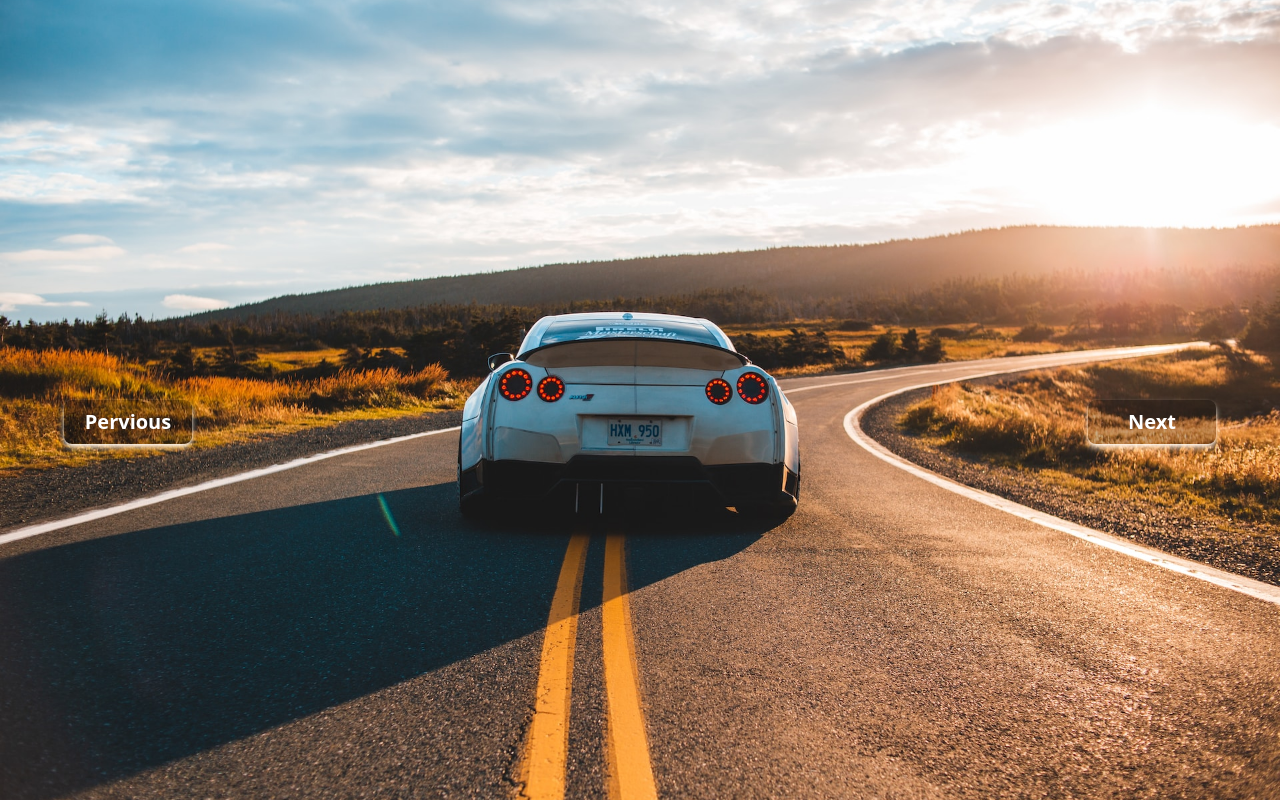
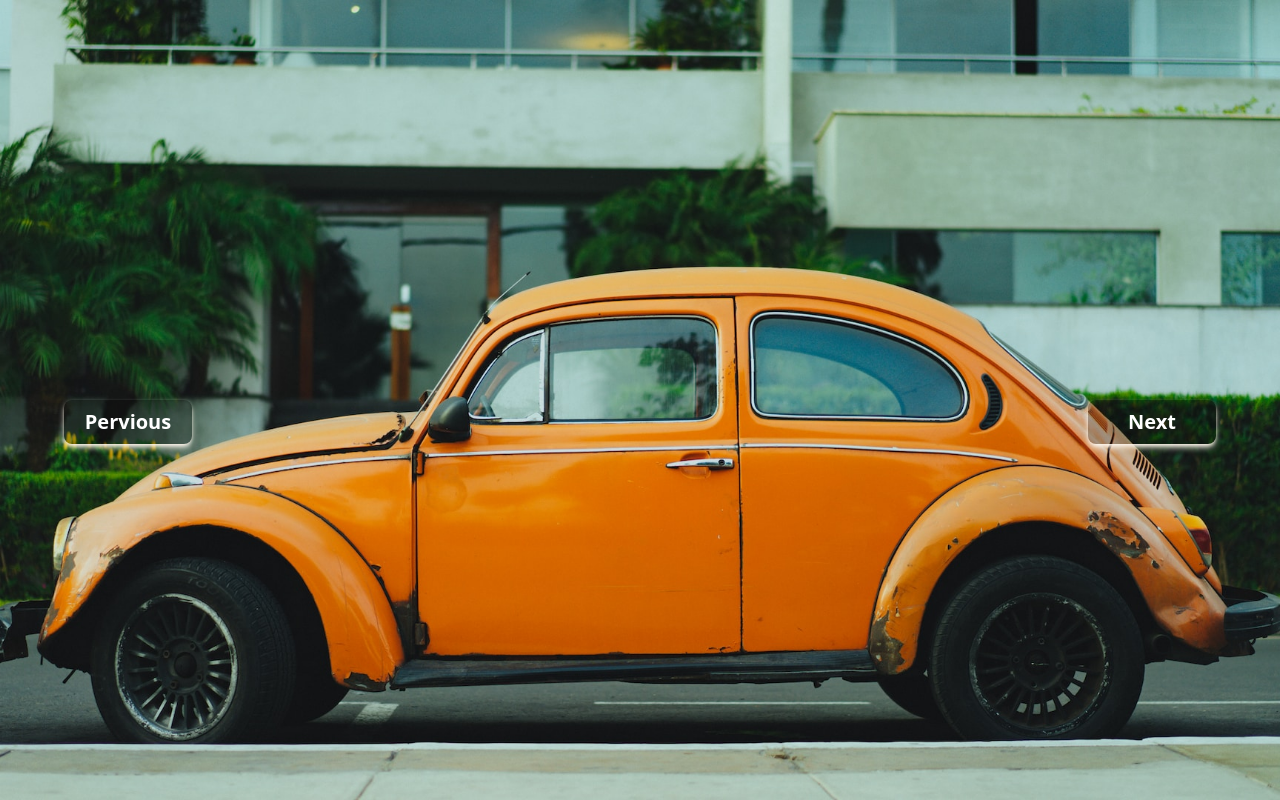
Before and after one commit to Dove-white/react-slider, a React (Vite) app: page / in a window 1280 px wide. Built offline with nearby package versions, Linux system fonts and the light colour scheme.

Commit message:
Feat: ImageSlider component.

```diff
--- /dev/null
+++ b/src/pages/ImageSlider.tsx
@@ -0,0 +1,43 @@
+import { useState } from "react";
+
+interface ImageUrlProps {
+  ImageUrls: string[];
+}
+
+const ImageSlider = ({ ImageUrls }: ImageUrlProps) => {
+  const [index, setIndex] = useState(0);
+
+  const handleNextBtn = () => {
+    setIndex((index) => (index === ImageUrls.length - 1 ? 0 : index + 1));
+  };
+
+  const handlePrevBtn = () => {
+    setIndex((index) => (index === 0 ? ImageUrls.length - 1 : index - 1));
+  };
+
+  return (
+    <>
+      <img
+        className="h-[100vh] w-full object-cover transition-all"
+        src={ImageUrls[index]}
+        alt=""
+      />
+      <button
+        onClick={() => {
+          handleNextBtn();
+        }}
+        className="md:font-[800] md:text-xl absolute transition delay-100 ease-in top-[50%] right-[5%] bg-[#00000036] text-white cursor-pointer w-[5rem] md:w-[8rem] p-2 md:hover:bg-[#0000009f] rounded-lg shadow-orange-50 shadow-md"
+      >
+        Next{" "}
+      </button>
+      <button
+        onClick={() => handlePrevBtn()}
+        className="md:font-[800] md:text-xl absolute transition delay-100 ease-in top-[50%] left-[5%] bg-[#00000036] text-white cursor-pointer w-[5rem] md:w-[8rem] p-2 md:hover:bg-[#0000009f] rounded-lg shadow-orange-50 shadow-md"
+      >
+        Pervious{" "}
+      </button>
+    </>
+  );
+};
+
+export default ImageSlider;
--- a/src/pages/Index.tsx
+++ b/src/pages/Index.tsx
@@ -1,52 +1,17 @@
-import { useEffect, useState } from "react";
 import Car1 from "../assets/imgs/car-1.jpg";
 import Car2 from "../assets/imgs/car-2.jpg";
 import Car3 from "../assets/imgs/car-3.jpg";
 import Car4 from "../assets/imgs/car-4.jpg";
 import Car5 from "../assets/imgs/car-5.jpg";
-import RiskSpot from "../assets/riskspot/2.png";
+import ImageSlider from "./ImageSlider";
 
 const Overview = () => {
-  const [next, setNext] = useState(0);
-  // const [clickNext, setClickNext] = useState(true);
 
-  useEffect(() => {
-    setTimeout(handleNext, 5000);
-  }, [next]);
-
-  const carImages = [Car1, Car2, Car3, Car4, Car5,RiskSpot];
-
-  const handleNext = () => {
-    if (next >= 0) setNext(next + 1);
-    if (next === carImages.length - 1) setNext(0);
-  };
-  const handlePrevious = () => {
-    if (next >= 1) setNext(next - 1);
-    if (next === 0) setNext(carImages.length - 1);
-  };
+  const carImages = [Car1, Car2, Car3, Car4, Car5];
 
   return (
     <div>
-      <img
-        className="h-[100vh] w-full object-cover transition-all"
-        src={carImages[next]}
-        alt=""
-      />
-      <button
-        onClick={() => {
-          handleNext();
-          // setClickNext(false);
-        }}
-        className="md:font-[800] md:text-xl absolute top-[50%] right-[5%] bg-[#00000036] text-white cursor-pointer w-[5rem] md:w-[8rem] p-2 md:hover:bg-[#0000009f] rounded-lg shadow-orange-50 shadow-md"
-      >
-        Next{" "}
-      </button>
-      <button
-        onClick={() => handlePrevious()}
-        className="md:font-[800] md:text-xl absolute top-[50%] left-[5%] bg-[#00000036] text-white cursor-pointer w-[5rem] md:w-[8rem] p-2 md:hover:bg-[#0000009f] rounded-lg shadow-orange-50 shadow-md"
-      >
-        Pervious{" "}
-      </button>
+      <ImageSlider ImageUrls={carImages} />
     </div>
   );
 };
```
